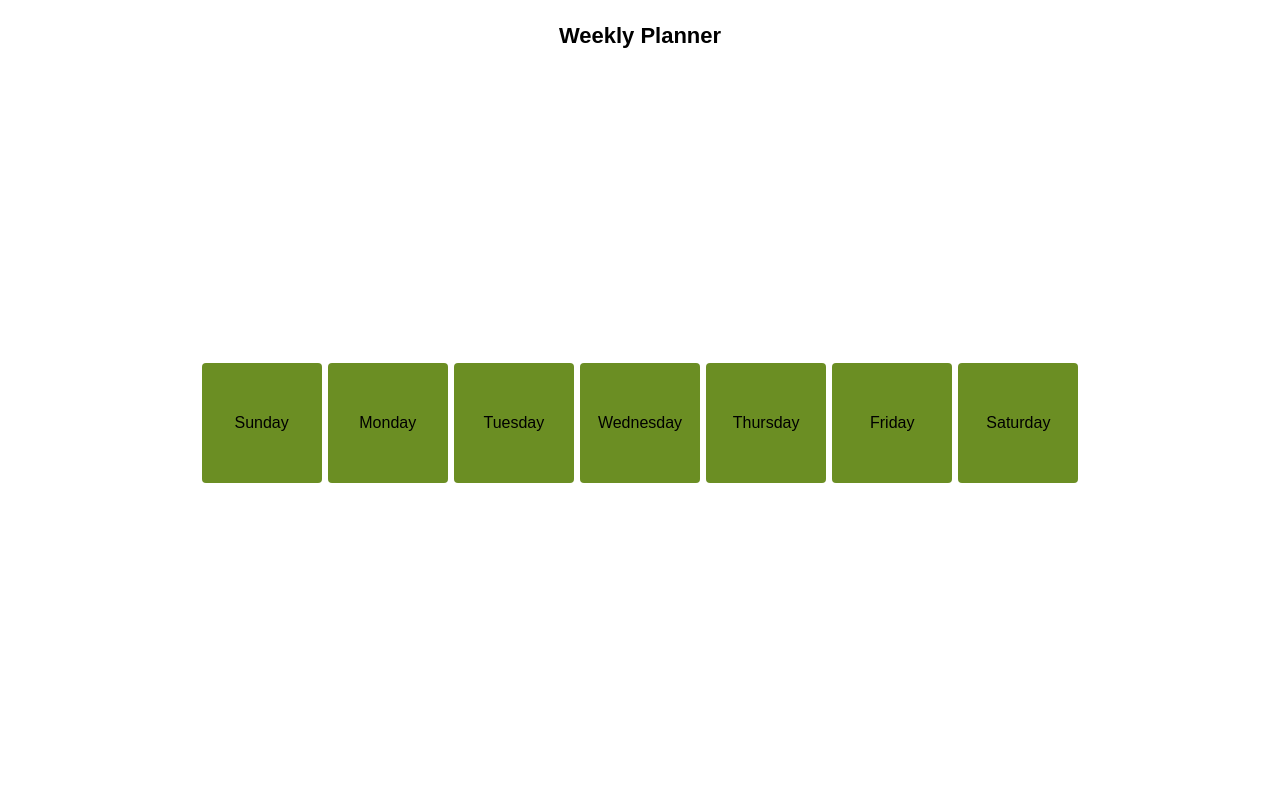
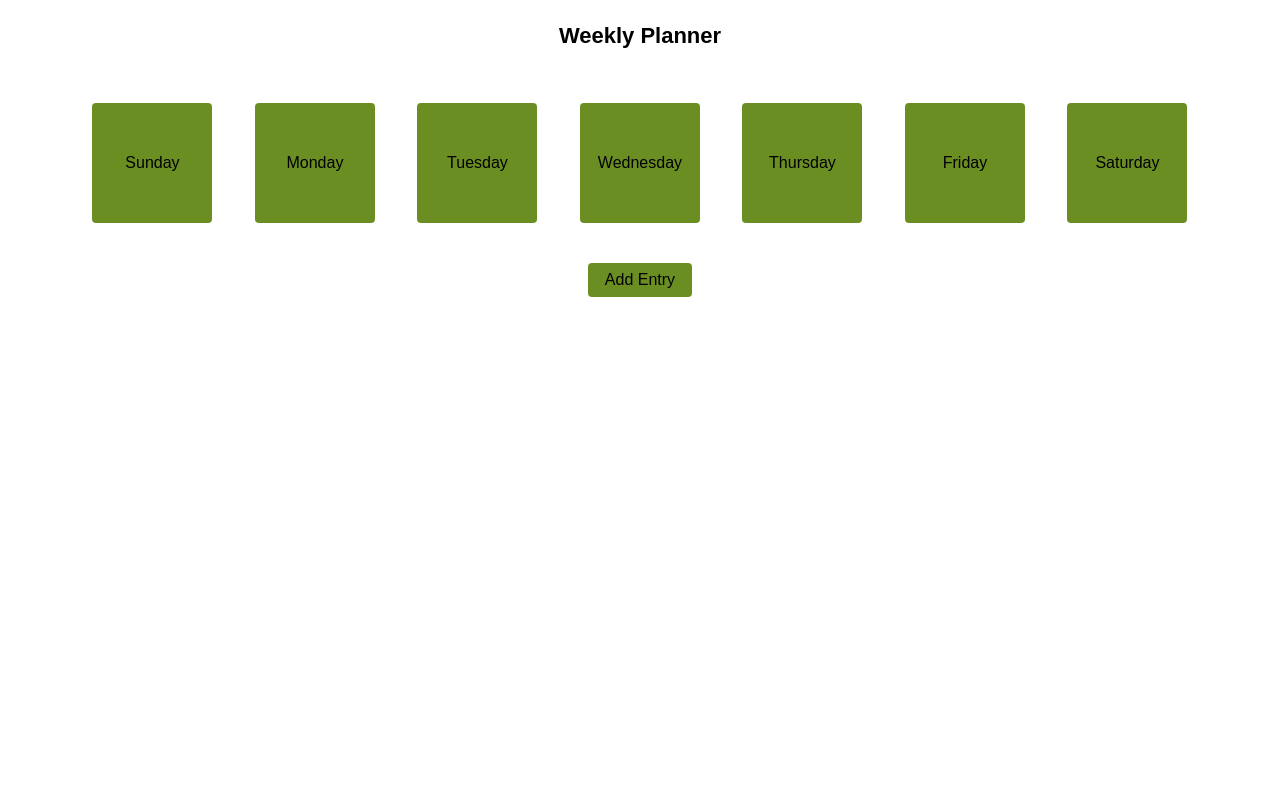
Before and after one commit to ameliatalkington/week-planner, a plain HTML site: page index.html in a window 1280 px wide. Shown: the top 800 px of the page. Drawn offline with Linux system fonts and the light colour scheme.

Commit message:
Styled layout for day buttons.

```diff
--- a/styles.css
+++ b/styles.css
@@ -88,8 +88,8 @@ h1 {
 
 .container {
   width: 90%;
-  height: 90vh;
-  margin: auto;
+  /* height: 90vh; */
+  margin: 30px auto;
   display: flex;
   justify-content: center;
   align-items: center;
@@ -111,7 +111,14 @@ h1 {
   padding: 0.25rem 0.5rem;
 }
 
+.day-button-container {
+  display: flex;
+  justify-content: space-between;
+  width: 100%;
+}
+
 .day-button {
   width: 120px;
   height: 120px;
+  margin: 10px auto;
 }
```
